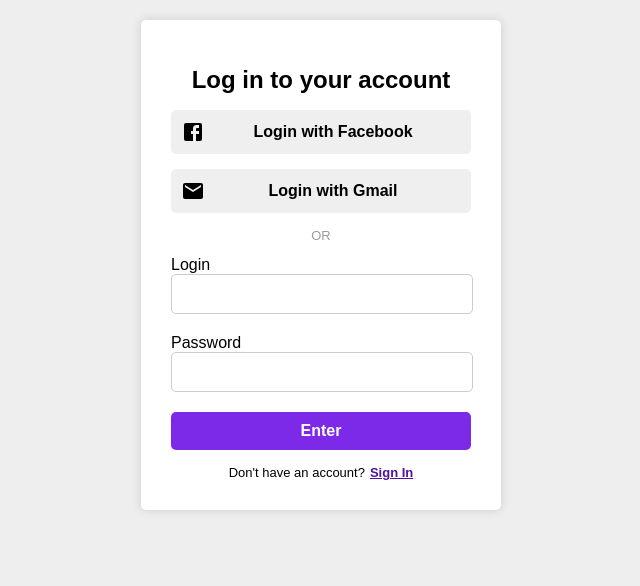
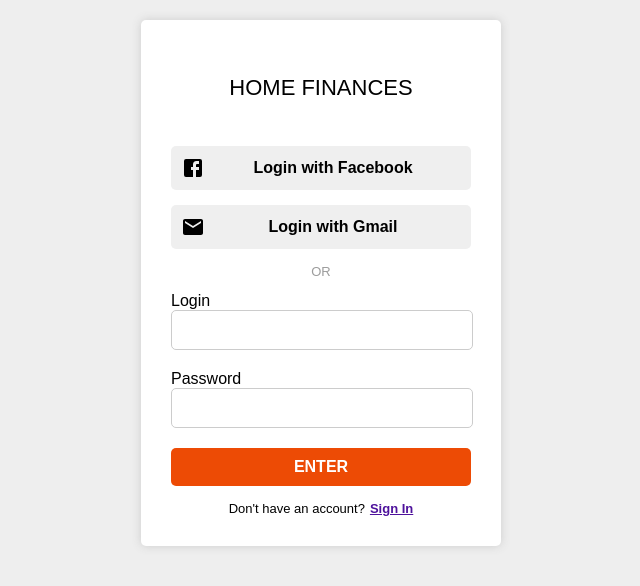
Before and after one commit to guizaramellaf91/home-finances-client, a React (Create React App) app: page / in a window 1280 px wide. Shown: the top 586 px of the page, without its empty margins (319-959 px from the left). Built offline with nearby package versions, Linux system fonts and the light colour scheme; no server answers.

Commit message:
up changes

```diff
--- a/src/components/main/styled.js
+++ b/src/components/main/styled.js
@@ -26,11 +26,11 @@ export const BtbDefaultIcons = styled.button`
 
 export const BtnDefault = styled(BtbDefaultIcons)`
 
-    background-color: #7d2ae8;
+    background-color: #ED4B05;
     color: #fff;
     display: inline;
 
     &:hover{
-        background-color: #4e129c;
+        background-color: #EC7B04;
     }
 `;
--- a/src/pages/login/index.js
+++ b/src/pages/login/index.js
@@ -43,7 +43,7 @@ export default ({onReceiveGoogle, onReceiveUser}) => {
             <Switch>
                 <Route exact path="*">
                     <AreaLogin>
-                        <h1>Log in to your account</h1>
+                        <h1>HOME FINANCES</h1>
                         <BtbDefaultIcons>
                             <Facebook />
                             <div className="center">Login with Facebook</div>
@@ -62,7 +62,7 @@ export default ({onReceiveGoogle, onReceiveUser}) => {
                                 <label>Password</label>
                                 <input type="password" id="password" name="password" value={this} />
                             </div>
-                            <BtnDefault type="submit">Enter</BtnDefault>
+                            <BtnDefault type="submit">ENTER</BtnDefault>
                             <div className="footerLogin">
                                 Don't have an account?
                                 <Link to="/register">Sign In</Link>
--- a/src/pages/login/styled.js
+++ b/src/pages/login/styled.js
@@ -12,7 +12,10 @@ export const AreaLogin = styled.div`
     box-shadow: 0px 0px 10px #ccc;
 
     h1{
-        font-size: 24px;
+        font-size: 22px;
+        font-weight: lighter;
+        margin-top: 25px;
+        margin-bottom: 45px;
     }
 
     .organize{
```
